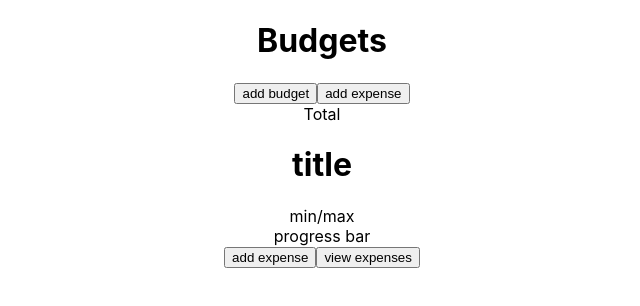
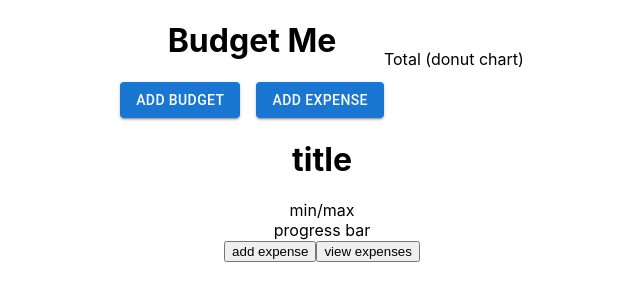
Before and after one commit to JubzCodes/budgetme, a React (Create React App) app: page / in a window 1280 px wide. Shown: the top 306 px of the page, without its empty margins (318-958 px from the left). Built offline with nearby package versions, Linux system fonts and the light colour scheme.

Commit message:
add content ofr hero

```diff
--- a/src/App.css
+++ b/src/App.css
@@ -1,38 +1,12 @@
 .App {
+  display: flex;
+  flex-direction: column;
+  align-items: center;
   text-align: center;
 }
 
-.App-logo {
-  height: 40vmin;
-  pointer-events: none;
+.hero {
+  display: flex;
+  flex-direction: row;
+  align-items: center;
 }
-
-@media (prefers-reduced-motion: no-preference) {
-  .App-logo {
-    animation: App-logo-spin infinite 20s linear;
-  }
-}
-
-.App-header {
-  background-color: #282c34;
-  min-height: 100vh;
-  display: flex;
-  flex-direction: column;
-  align-items: center;
-  justify-content: center;
-  font-size: calc(10px + 2vmin);
-  color: white;
-}
-
-.App-link {
-  color: #61dafb;
-}
-
-@keyframes App-logo-spin {
-  from {
-    transform: rotate(0deg);
-  }
-  to {
-    transform: rotate(360deg);
-  }
-}
--- a/src/App.js
+++ b/src/App.js
@@ -1,15 +1,20 @@
 import './App.css';
+import { Stack, Button } from '@mui/material/';
 
 function App() {
   return (
     <div className="App">
-      <div>
-        <h1>Budgets</h1>
-        <button>add budget</button>
-        <button>add expense</button>
+      <div className="hero">
         <div>
-          <span>Total</span>
+          <h1 className="title">Budget Me</h1>
+          <Stack spacing={2} direction="row">
+            <Button variant="contained">Add Budget</Button>
+            <Button variant="contained">Add Expense</Button>
+          </Stack>
         </div>
+          <div>
+            <span>Total (donut chart)</span>
+          </div>
       </div>
       <div>
         <div>
```
